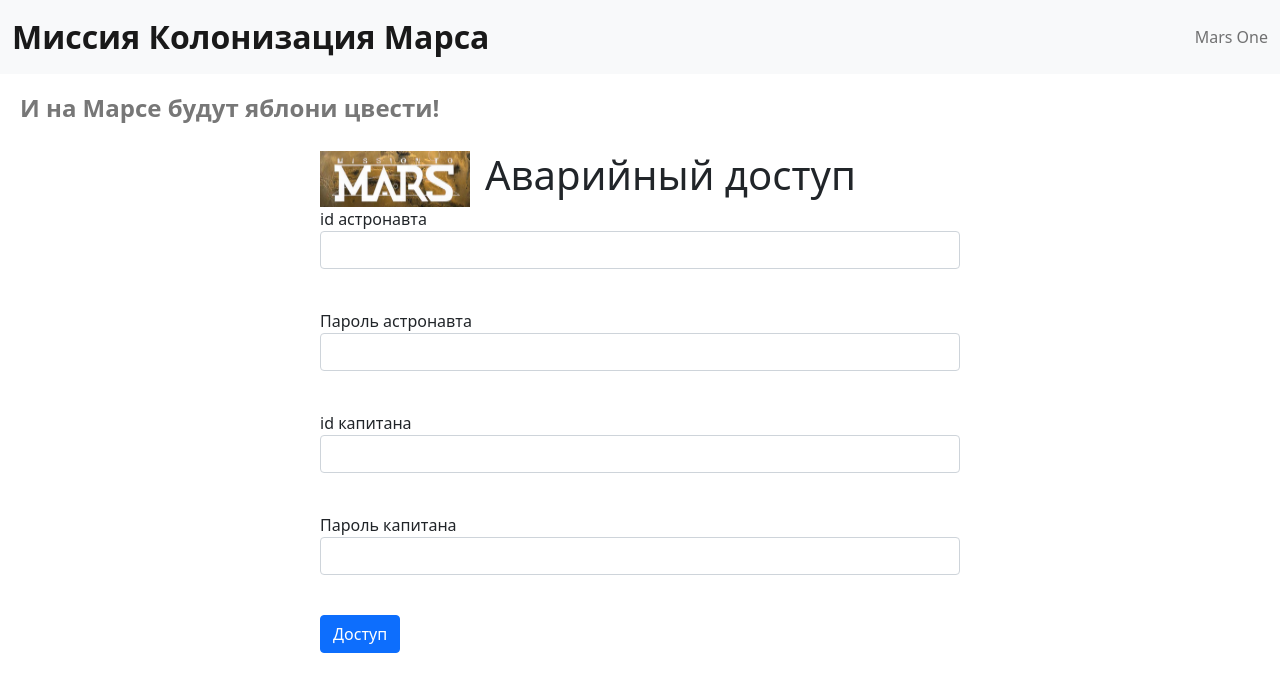
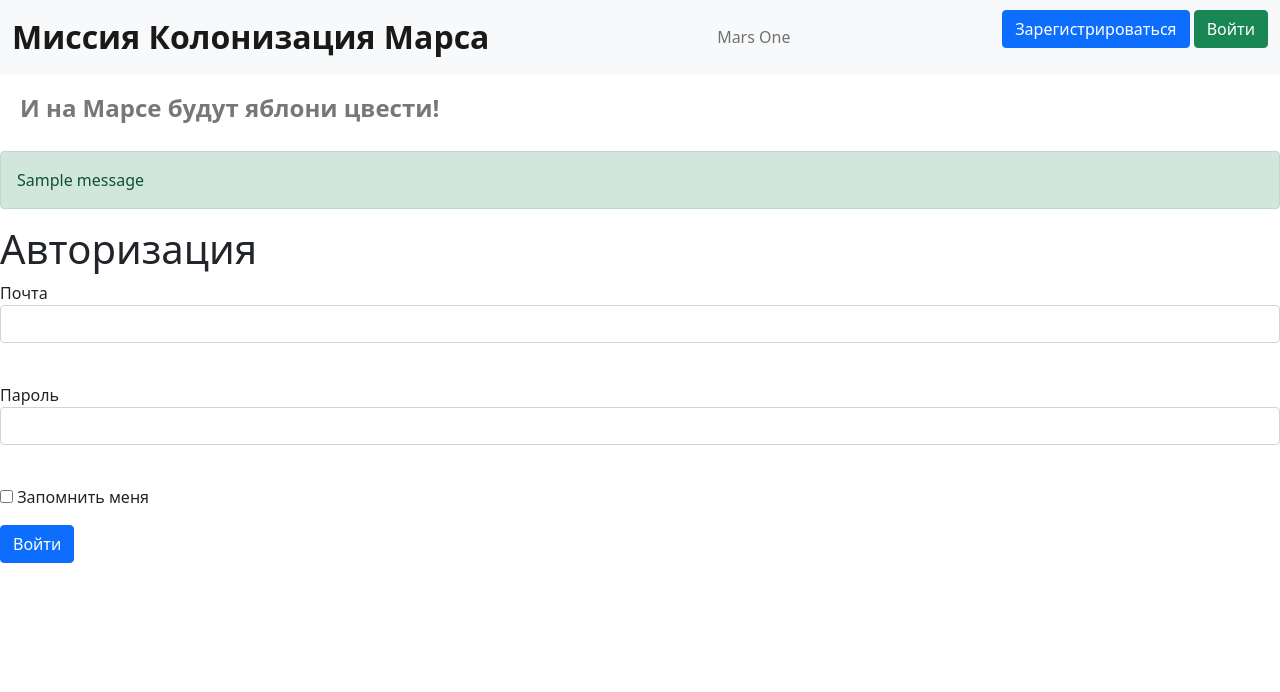
Before and after one commit to Masynchin/fwtf, a Flask app: page /login in a window 1280 px wide. Shown: the top 692 px of the page. Run offline with Flask 2, Linux system fonts and the light colour scheme; tables that the repository leaves empty hold one stand-in row (values such as "Sample post"); one stand-in notice (Sample message) is shown.

Commit message:
12 - real login

```diff
--- a/app/__init__.py
+++ b/app/__init__.py
@@ -4,6 +4,7 @@ import secrets
 from flask import Flask
 from flask_sqlalchemy import SQLAlchemy
 from flask_migrate import Migrate
+from flask_login import LoginManager
 
 
 app = Flask(__name__)
@@ -14,5 +15,6 @@ app.config["SQLALCHEMY_TRACK_MODIFICATIONS"] = False
 
 db = SQLAlchemy(app)
 migrate = Migrate(app, db)
+login = LoginManager(app)
 
 from app import routes, models
--- a/app/forms.py
+++ b/app/forms.py
@@ -4,16 +4,16 @@ from wtforms.validators import *
 
 
 class LoginForm(FlaskForm):
-    astronaut_id = IntegerField("id астронавта", validators=[DataRequired()])
-    astronaut_pwd = PasswordField("Пароль астронавта", validators=[DataRequired()])
-    captain_id = IntegerField("id капитана", validators=[DataRequired()])
-    captain_pwd = PasswordField("Пароль капитана", validators=[DataRequired()])
-    submit = SubmitField("Доступ")
+    email = StringField("Почта", validators=[DataRequired(), Email()])
+    password = PasswordField("Пароль", validators=[DataRequired()])
+    remember_me = BooleanField("Запомнить меня")
+    submit = SubmitField("Войти")
 
 
 class ImageForm(FlaskForm):
     image = FileField("Приложите фотографию", validators=[DataRequired()])
     submit = SubmitField("Отправить")
+
 
 class RegisterForm(FlaskForm):
     email = StringField("Email", validators=[DataRequired(), Email()])
--- a/app/routes.py
+++ b/app/routes.py
@@ -1,7 +1,8 @@
 import json
 from pathlib import Path
 
-from flask import url_for, render_template, redirect
+from flask import url_for, render_template, redirect, flash
+from flask_login import current_user, login_user, logout_user, login_required
 from werkzeug.security import generate_password_hash
 
 from app import app, db
@@ -56,14 +57,6 @@ def auto_answer():
         "Мотивация": "Всегда мечтал застрять на Марсе!",
         "Готовы остаться на Марсе?": True,
     })
-
-
-@app.route('/login', methods=["GET", "POST"])
-def login():
-    form = LoginForm()
-    if form.validate_on_submit():
-        return redirect("/index/starter")
-    return render_template("login.html", title="Авторизация", form=form)
 
 
 @app.route("/distribution")
@@ -128,13 +121,40 @@ def register():
         position = form.position.data
         speciality = form.speciality.data
 
+        user = User.get_by_email(email)
+        if user is not None:
+            flash("Email is already taken")
+            return render_template("register.html", form=form)
+
         user = User(
             email=email, hashed_password=password, surname=surname, name=name,
             age=age, position=position, speciality=speciality
         )
         db.session.add(user)
         db.session.commit()
+        login_user(user, remember=True)
 
-        return redirect("/index/starter")
+        return redirect("/")
 
     return render_template("register.html", form=form)
+
+
+@app.route("/login", methods=["GET", "POST"])
+def login():
+    form = LoginForm()
+    if form.validate_on_submit():
+        user = User.get_by_email(form.email.data)
+        if user and user.check_password(form.password.data):
+            login_user(user, remember=form.remember_me.data)
+            return redirect("/")
+        return render_template("login.html",
+            message="Неправильный логин или пароль", form=form)
+
+    return render_template("login.html", title="Авторизация", form=form)
+
+
+@app.route("/logout")
+@login_required
+def logout():
+    logout_user()
+    return redirect("/")
--- a/app/templates/base.html
+++ b/app/templates/base.html
@@ -13,9 +13,26 @@
          <div class="container-fluid">
             <div class="navbar-brand">Миссия Колонизация Марса</div>
             <span class="navbar-text">Mars One</span>
+            {% if current_user.is_authenticated %}
+               <a class="navbar-brand" href="/logout">{{ current_user.name }}</a>
+            {% else %}
+               <p>
+                  <a class="btn btn-primary " href="/register">Зарегистрироваться</a>
+                  <a class="btn btn-success" href="/login">Войти</a>
+               </p>
+            {% endif %}
          </div>
       </nav>
       <h4 class="slogan">И на Марсе будут яблони цвести!</h4>
+      {% with messages = get_flashed_messages(with_categories=true) %}
+         {% if messages %}
+            {% for category, message in messages %}
+               <div class="alert alert-{{ category }} flash-alert">
+                  {{ message }}
+               </div>
+            {% endfor %}
+         {% endif %}
+      {% endwith %}
       {% block content %}{% endblock %}
    </body>
 </html>
--- a/app/templates/login.html
+++ b/app/templates/login.html
@@ -1,52 +1,31 @@
 {% extends "base.html" %}
 
-{% block title %}Аварийный доступ{% endblock %}
+{% block title %}Авторизация{% endblock %}
 
 {% block content %}
-<div class="login-form-container">
-    <div class="d-flex flex-row login-form-title">
-        <img src="{{ url_for('static', filename='img/logo.png') }}">
-        <h1>Аварийный доступ</h1>
-    </div>
-    <form action="" method="post" novalidate>
+<h1>Авторизация</h1>
+<form action="" method="post">
    {{ form.hidden_tag() }}
    <p>
-            {{ form.astronaut_id.label }}<br>
-            {{ form.astronaut_id(class="form-control") }}<br>
-            {% for error in form.astronaut_id.errors %}
+      {{ form.email.label }}<br>
+      {{ form.email(class="form-control", type="email") }}<br>
+         {% for error in form.email.errors %}
             <div class="alert alert-danger" role="alert">
                {{ error }}
             </div>
       {% endfor %}
    </p>
    <p>
-            {{ form.astronaut_pwd.label }}<br>
-            {{ form.astronaut_pwd(class="form-control", type="password") }}<br>
-            {% for error in form.astronaut_pwd.errors %}
+      {{ form.password.label }}<br>
+      {{ form.password(class="form-control", type="password") }}<br>
+      {% for error in form.password.errors %}
          <div class="alert alert-danger" role="alert">
             {{ error }}
          </div>
       {% endfor %}
    </p>
-        <p>
-            {{ form.captain_id.label }}<br>
-            {{ form.captain_id(class="form-control") }}<br>
-            {% for error in form.captain_id.errors %}
-                <div class="alert alert-danger" role="alert">
-                    {{ error }}
-                </div>
-            {% endfor %}
-        </p>
-        <p>
-            {{ form.captain_pwd.label }}<br>
-            {{ form.captain_pwd(class="form-control") }}<br>
-            {% for error in form.captain_pwd.errors %}
-                <div class="alert alert-danger" role="alert">
-                    {{ error }}
-                </div>
-            {% endfor %}
-        </p>
+   <p>{{ form.remember_me() }} {{ form.remember_me.label }}</p>
    <p>{{ form.submit(type="submit", class="btn btn-primary") }}</p>
+   <div>{{ message }}</div>
 </form>
-</div>
 {% endblock %}
```
Also changed, not shown: app/models.py (+20 -2 lines), app/app.db. Lines whose indentation alone changed are shown as unchanged.
